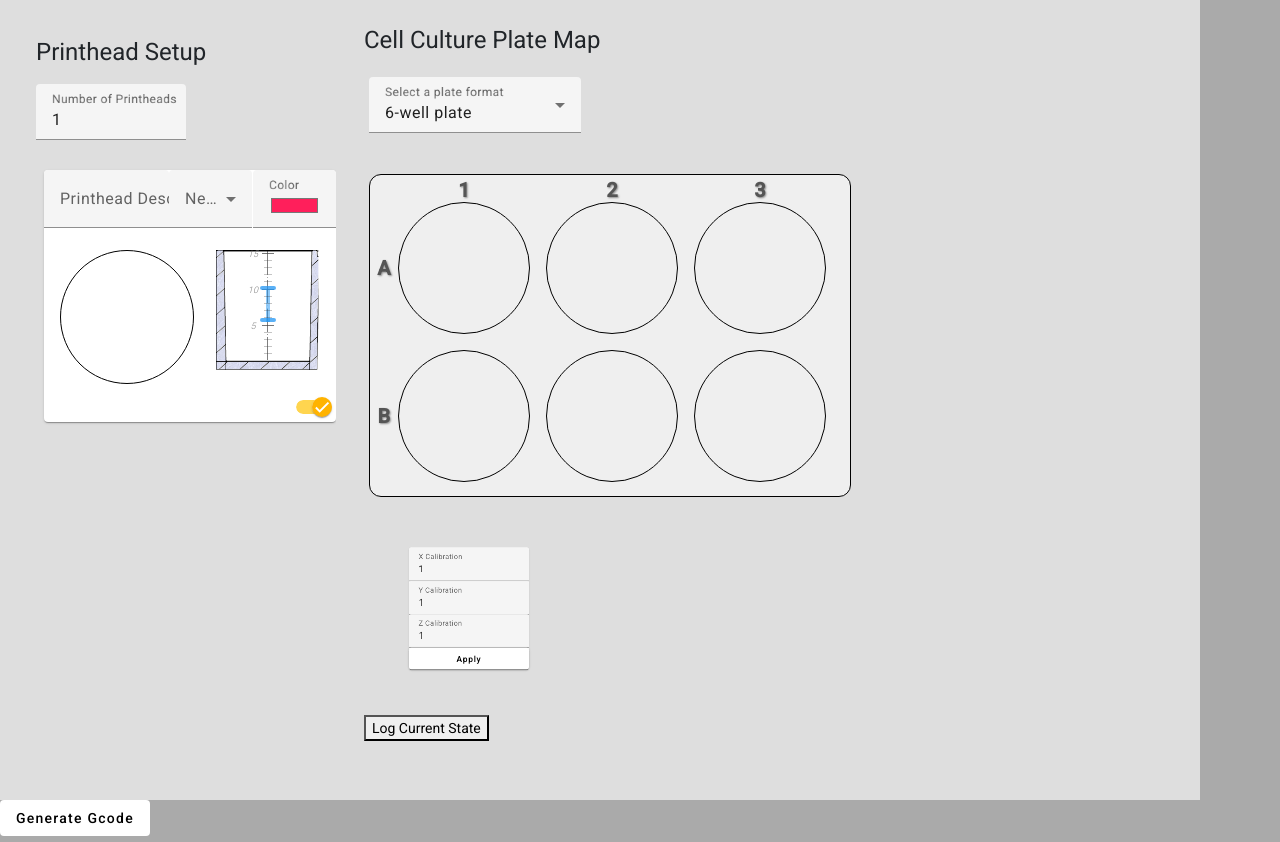
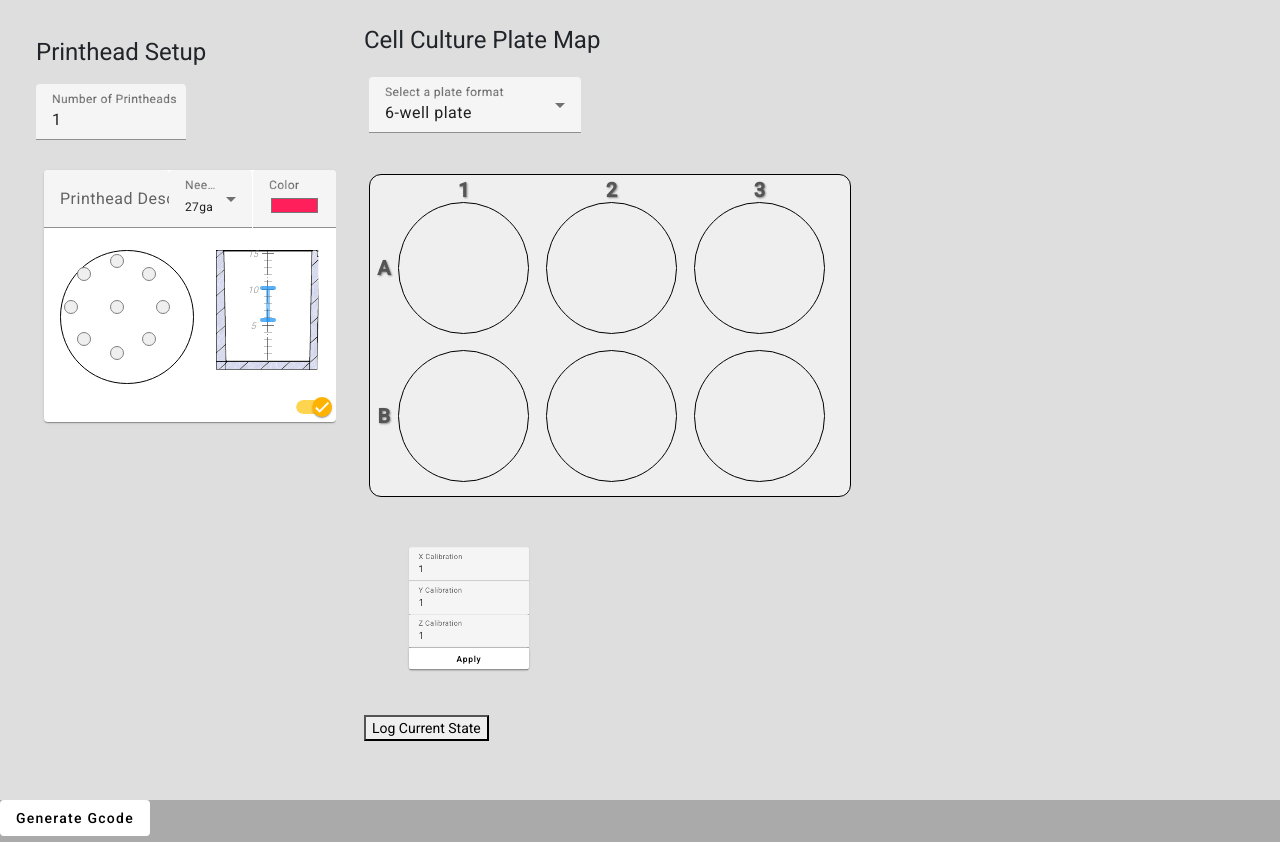
Before and after one commit to jonversusjon/bio3d-gcoder, an Angular app: page / in a window 1280 px wide. Built offline with nearby package versions, Linux system fonts and the light colour scheme.

Commit message:
kind of a mess

```diff
--- a/src/app/_services/print-head-state.service.ts
+++ b/src/app/_services/print-head-state.service.ts
@@ -27,14 +27,14 @@ import {StyleService} from "./style.service";
 export class PrintHeadStateService implements OnDestroy {
   private _printHeads = new BehaviorSubject<PrintHead[]>([]);
   printHeads$ = this._printHeads.asObservable();
+  private currentPrintHeads:PrintHead[] = [];
 
   private _printPickerSizeMM: number = 34.8;
 
-  private readonly _selectedPlate: BehaviorSubject<PlateFormat>;
   private selectedPlateSubscription!: Subscription;
-  private currentSelectedPlate!: PlateFormat;
+  private currentSelectedPlate: PlateFormat;
 
-  public customButtonToggleStyle: any;
+
   private _printPositionCoordinates = new BehaviorSubject<Coordinates[]>([]);
   public printPositionCoordinates$ = this._printPositionCoordinates.asObservable();
 
@@ -57,19 +57,16 @@ export class PrintHeadStateService implements OnDestroy {
               private plateFormatService: PlateFormatService,
               private printPositionService: PrintPositionService,
               private styleService: StyleService) {
-      this._selectedPlate = new BehaviorSubject<PlateFormat>(emptyPlateFormat());
-      this._selectedPlate.subscribe((selectedPlate: PlateFormat) => {
-        this.currentSelectedPlate = selectedPlate;
-      });
-      const defaultPlateFormat =  this.plateFormatService.plateFormats[0];
-      this.customButtonToggleStyle = this.styleService.getBaseStyle('custom-button-toggle');
+
+      const defaultPlateFormat: PlateFormat =  this.plateFormatService.plateFormats[0];
+      this.currentSelectedPlate = defaultPlateFormat;
 
       this.printPositionOriginsMM = this.printPositionService.getPrintPositionOriginsMM("print-head", defaultPlateFormat.well_sizeMM);
 
-      this.plateFormatService.selectedPlate$.subscribe((plate) => {
-      console.log('printhead state service updates selected plate');
-      // this.onSelectedPlateChange(plate);
-    });
+      this.selectedPlateSubscription = this.plateFormatService.selectedPlate$.subscribe((plate) => {
+        this.currentSelectedPlate = plate;
+        // this.onSelectedPlateChange(plate);
+      });
   }
 
   ngOnDestroy() {
@@ -77,38 +74,49 @@ export class PrintHeadStateService implements OnDestroy {
   }
 
   // Generate printheads with default values and buttons
-  generateDefaultPrintHeads(numPrintHeads: number): void {
+ loadDefaultPrintHeads(numPrintHeads: number): void {
     const printHeads: PrintHead[] = [];
 
     for (let i = 0; i < numPrintHeads; i++) {
-      const createPrintHead = this.createDefaultPrintHead();
-      createPrintHead.color = this.styleService.THEME_COLORS.defaultLightTheme[i % this.styleService.THEME_COLORS.defaultLightTheme.length];
-      printHeads.push(createPrintHead);
+      const createdPrintHead = this.createPrintHead(i);
+      printHeads.push(createdPrintHead);
     }
-
+    this.currentPrintHeads = printHeads;
     this._printHeads.next(printHeads);
   }
 
-  // Create a single printhead with default values
-  private createDefaultPrintHead(): PrintHead {
-    return emptyPrintHead();
+  onPrintHeadCountChange(numPrintHeads: number): void {
+    const currentPrintHeadCount = this.currentPrintHeads.length;
+
+    if (numPrintHeads > currentPrintHeadCount) {
+      while (this.currentPrintHeads.length < numPrintHeads) {
+        const createPrintHead = this.createPrintHead(this.currentPrintHeads.length);
+        this.currentPrintHeads.push(createPrintHead);
+      }
+    } else if (numPrintHeads < currentPrintHeadCount) {
+      while (this.currentPrintHeads.length > numPrintHeads ) {
+        this.currentPrintHeads.pop();
+      }
+    }
+
+    this._printHeads.next(this.currentPrintHeads);
   }
 
-  // Handle increase/decrease of printheads
-  updateNumPrintHeads(newNumPrintHeads: number): void {
-    const currentPrintHeads = this._printHeads.value;
-    const currentNumPrintHeads = currentPrintHeads.length;
+  private createPrintHead(printHeadIndex: number): PrintHead {
+    console.log('createPrintHead thinks well diam: ', this.currentSelectedPlate.well_sizeMM);
+    const newPrintHead: PrintHead = emptyPrintHead();
+    newPrintHead.printHeadIndex = printHeadIndex;
+    newPrintHead.color = this.styleService.THEME_COLORS.defaultLightTheme[printHeadIndex % this.styleService.THEME_COLORS.defaultLightTheme.length];
 
-    if (newNumPrintHeads > currentNumPrintHeads) {
-      for (let i = currentNumPrintHeads; i < newNumPrintHeads; i++) {
-        currentPrintHeads.push(this.createDefaultPrintHead());
-      }
-    } else if (newNumPrintHeads < currentNumPrintHeads) {
-      currentPrintHeads.splice(newNumPrintHeads);
-    }
+    console.log('Calling loadPrintPositionButtons with args:', 'print-head', this.currentSelectedPlate.well_sizeMM, this.needles[0].odMM);
+    newPrintHead.printPositionButtons = this.printPositionService.loadPrintPositionButtons(
+      'print-head',
+      this.currentSelectedPlate.well_sizeMM,
+      this.needles[0].odMM);
 
-    this._printHeads.next(currentPrintHeads);
+    return newPrintHead;
   }
+
 
   // Toggle print position button's status
   toggleButtonStatus(printHeadIndex: number, buttonIndex: number): void {
@@ -151,6 +159,7 @@ export class PrintHeadStateService implements OnDestroy {
 
       // Assuming the function `resizePrintPositionButtons` is already implemented
       // to resize print position buttons based on the needle outer diameter.
+      console.log('resizePrintPositionButtons called with selectedPrintHead.printHeadIndex: ', selectedPrintHead.printHeadIndex, ' newNeedle.odMM: ', newNeedle.odMM);
       this.resizePrintPositionButtons(selectedPrintHead.printHeadIndex, newNeedle.odMM);
       this._printHeads.next(currentPrintHeads);
     } else {
@@ -162,19 +171,17 @@ export class PrintHeadStateService implements OnDestroy {
     const printPickerDiamMM = 5; // Replace this with the actual value
     const currentPrintHeads = this._printHeads.value;
 
-    if (this._selectedPlate && currentPrintHeads[printHeadIndex]) {
+    if (this.currentSelectedPlate && currentPrintHeads[printHeadIndex]) {
       const scaleFactor =  (printPickerDiamMM / this.currentSelectedPlate.well_sizeMM);
 
       const selectedPrintHead = currentPrintHeads[printHeadIndex];
       selectedPrintHead.printPositionButtons.forEach(button => {
-        button.style = {
-          ...button.style,
-          width: `${newNeedleOdMM * scaleFactor}px`
-        };      });
+        button.widthPX = newNeedleOdMM * scaleFactor
+      });
 
       this._printHeads.next(currentPrintHeads);
     } else {
-      if (!this._selectedPlate) {
+      if (!this.currentSelectedPlate) {
         console.error('No selected plate found');
       } else {
         console.error(`Invalid printHeadIndex: ${printHeadIndex}`);
@@ -192,10 +199,7 @@ export class PrintHeadStateService implements OnDestroy {
 
       // Update the active state color of print position buttons
       selectedPrintHead.printPositionButtons.forEach(button => {
-        button.style =
-          {...button.style,
-          color: newColor}
-        ;
+        button.color = newColor
       });
 
       this._printHeads.next(currentPrintHeads);
--- a/src/app/_services/print-position.service.ts
+++ b/src/app/_services/print-position.service.ts
@@ -17,37 +17,50 @@ print positions inside the printHead and the plate map
 import {Injectable} from "@angular/core";
 import {Coordinates, emptyCoordinates} from "../../types/Coordinates";
 import {ScreenUtils} from "./screen-utils";
+import {PrintHeadButton, emptyPrintHeadButton} from "../../types/PrintHeadButton";
+import {PlateFormatService} from "./plate-format.service";
+import {StyleService} from "./style.service";
 
 @Injectable({
   providedIn: 'root',
 })
 
-
 export class PrintPositionService {
   // constants //
   PRINT_POSITIONS_COUNT: number = 9; // One central print position surrounded by a ring of 8 print positions
   PRINT_PICKER_DIAM_MM: number = 34.8; // the print picker size in PX doesn't change but relative needle sizes are represented based on this
+  public customButtonToggleStyle: any;
+  private printPositionButtonOriginsMM = {}
 
   // class variables //
   private printPositionAngles: number[] = Array.from({length: this.PRINT_POSITIONS_COUNT - 1}, (_, i) => i / (this.PRINT_POSITIONS_COUNT - 1) * 2 * Math.PI);
-  constructor(private screenUtils: ScreenUtils) {}
+  constructor(private screenUtils: ScreenUtils,
+              private plateFormatService: PlateFormatService,
+              private styleService: StyleService) {
+    this.customButtonToggleStyle = this.styleService.getBaseStyle('custom-button-toggle');
 
-  getButtonWidthMM(forWhichElement: 'plate-map' | 'print-head', needleOdMM: number, selectedPlateWellDiamMM?: number) {
+  }
+
+  // private updatePrintPositionButtonOrigins() {
+  //   // this needs to run anytime there is a change to the selected plate
+  //   const printHeadPrintPositionButtonOriginsMM:Coordinates[] = this.getPrintPositionOriginsMM('print-head', this.currentSelectedPlate.well_sizeMM)
+  //
+  //   const plateMapPrintPositionButtonOriginsMM: Coordinates[]= []
+  //
+  //   this.printPositionButtonOriginsMM = {
+  //     'print-head':printHeadPrintPositionButtonOriginsMM,
+  //     'pate-map':plateMapPrintPositionButtonOriginsMM,
+  //   }
+  //
+  // }
+
+  getButtonWidthMM(forWhichElement: 'plate-map' | 'print-head', selectedPlateWellDiamMM: number, needleOdMM: number) {
     switch (forWhichElement) {
       case 'plate-map':
         return needleOdMM;
       case 'print-head':
-        if(selectedPlateWellDiamMM) {
-          // console.log('getButtonWidthMM: needleOdMM:', needleOdMM, 'plateMapWellDiamMM:', selectedPlateWellDiamMM);
           const scalar = selectedPlateWellDiamMM / this.PRINT_PICKER_DIAM_MM;
-          // console.log('getButtonWidthMM returning: ', (needleOdMM / scalar));
-          // console.trace();
           return needleOdMM / scalar;
-
-        } else {
-          console.warn("print-position-service couldn't calculate button width; selected plate well diam (MM) not received;");
-          return 0;
-        }
       default:
         console.warn("print-position-service couldn't calculate button width; for which element did not equal 'plate-map' or 'print-head'");
         return 0;
@@ -102,6 +115,33 @@ export class PrintPositionService {
       return [];
     }
   }
+    loadPrintPositionButtons(forWhichElement: 'plate-map' | 'print-head',
+                             selectedPlateWellDiamMM: number,
+                             needleOdMM: number,
+                             adj_x = 0, adj_y = 0): PrintHeadButton[] {
+      const printPositionOriginsMM = this.getPrintPositionOriginsMM(forWhichElement, selectedPlateWellDiamMM, adj_x, adj_y);
+      const buttons = printPositionOriginsMM.map(coordinates => {
+        const button = emptyPrintHeadButton();
+        const buttonWidthMM = this.getButtonWidthMM(forWhichElement, selectedPlateWellDiamMM, needleOdMM);
+        const message = "buttonWidth is " + buttonWidthMM.toString() + " MM";
+
+        const calculatedButtonWidthPX = this.toPX(buttonWidthMM, message);
+        const buttonWidthPX = calculatedButtonWidthPX < 9 ? 9 : calculatedButtonWidthPX;
+        const leftPX = this.toPX(coordinates.x - buttonWidthPX / 2);
+        const topPX = this.toPX(coordinates.y - buttonWidthPX / 2);
+        button.leftPX = leftPX;
+        button.topPX = topPX;
+        button.widthPX = buttonWidthPX;
+
+        return button;
+      });
+
+      return buttons;
+  }
+
+  toPX(size_in_mm: number, message?: string) {
+    return this.screenUtils.convertMMToPX(size_in_mm, message);
+  }
 
 
 }
--- a/src/app/_services/screen-utils.ts
+++ b/src/app/_services/screen-utils.ts
@@ -4,11 +4,15 @@ import { Injectable } from '@angular/core';
 export class ScreenUtils {
   private ppi: number | undefined;
 
-  convertMMToPX(mm: number): number {
-    const scalar = 1.0;
-    const inches = mm / 25.4;
-    const PX = inches * this.getPPI() * scalar;
-    return Math.round(PX);
+  convertMMToPX(mm: number, message?: string): number {
+    const scalar = 3.78; // this is px/mm
+    // const inches = mm / 25.4;
+    // const PX = inches * this.getPPI() * scalar;
+    const PX = mm * scalar;
+    if(message) {
+      console.log('convertMMToPX message: ', message, ' PX: ', PX);
+    }
+    return PX;
   }
 
   getPPI(): number {
--- a/src/app/_services/style.service.ts
+++ b/src/app/_services/style.service.ts
@@ -9,14 +9,20 @@ export class StyleService {
     'defaultLightTheme' : ['#FF1F5B','#00CD6C','#009ADE','#AF58BA','#FFC61E','#F28522','#A0B1BA','#A6761D'],
   }
 
-
   private _baseStyles: { [key: string]: any } = {
-    'custom-button-toggle': {
-      'position': 'absolute',
-      'border-radius': '50%',
-      'border': '1px solid black',
-      'aspect-ratio': '1 / 1',
-      'box-sizing': 'content-box'
+    'well': {
+      position: 'absolute',
+      borderRadius: '50%',
+      border: '1px solid black',
+      aspectRatio: '1 / 1',
+      boxSizing: 'content-box',
+    },
+    'print-position-button': {
+      position: 'absolute',
+      borderRadius: '50%',
+      border: '1px solid grey',
+      aspectRatio: '1 / 1',
+      boxSizing: 'border-box'
     },
       'plate-headers': {
         display: 'block',
@@ -26,8 +32,8 @@ export class StyleService {
         marginTop: '0.25em',
         fontSize: '20px',
         fontWeight: 'bold',
-        'color': '#555',
-        'textShadow': '1px 1px 2px rgba(0,0,0,0.4)',
+        color: '#555',
+        textShadow: '1px 1px 2px rgba(0,0,0,0.4)',
         backgroundClip: 'text',
       }
 
--- a/src/app/_services/wells-state.service.ts
+++ b/src/app/_services/wells-state.service.ts
@@ -92,7 +92,9 @@ export class WellsStateService {
               selected: false,
               originPX: { x: 0, y: 0 },
               originMM: { x: 0, y: 0 },
-              style: {},
+              topPX:0,
+              leftPX:0,
+              widthPX:0,
               elementType: 'PrintHeadButton'
             })),
             style: {
--- a/src/app/app.component.css
+++ b/src/app/app.component.css
@@ -4,5 +4,4 @@
   padding: 24px;
   background-color: #dedede;
   height:100%;
-  max-width:1200px;
 }
--- a/src/app/plate-map/plate-map.component.ts
+++ b/src/app/plate-map/plate-map.component.ts
@@ -48,8 +48,8 @@ export class PlateMapComponent implements OnInit, AfterViewInit, OnDestroy {
   selectedPlate!: PlateFormat;
   prevSelectedPlate!: PlateFormat;
 
-  plateHeight = 85.4; // mm
-  plateWidth = 127.6; //mm
+  plateHeight = 85.4; // mm = 323px;
+  plateWidth = 127.6; //mm = 482px => 3.777px/mm
   plateHeightPX = this.toPX(this.plateHeight);
   plateWidthPX = this.toPX(this.plateWidth);
 
@@ -110,11 +110,12 @@ export class PlateMapComponent implements OnInit, AfterViewInit, OnDestroy {
   }
 
   onGetPrintHeadChanges(printHeads: PrintHead[]) {
-    this.printPositionOriginsMM = [];
-    for(let printHead of printHeads) {
-      this.printPositionOriginsMM.push(this.printPositionService.getPrintPositionOriginsMM('plate-map', this.selectedPlate.well_sizeMM));
+    if(printHeads.length > 0) {
+      this.printPositionOriginsMM = [];
+      for (let printHead of printHeads) {
+        this.printPositionOriginsMM.push(this.printPositionService.getPrintPositionOriginsMM('plate-map', this.selectedPlate.well_sizeMM));
+      }
     }
-
   }
 
   initializeSelectedPlate(plateMap: PlateMap) {
@@ -209,7 +210,8 @@ export class PlateMapComponent implements OnInit, AfterViewInit, OnDestroy {
 
   getPrintPositionButtonWidthPX(needleOdMM: number) {
     const plateMapWellDiamMM = this.selectedPlate.well_sizeMM;
-    return this.toPX(this.printPositionService.getButtonWidthMM('plate-map', needleOdMM, plateMapWellDiamMM));
+    console.log('plate-map-component plateMapWellDiamMM: ', plateMapWellDiamMM);
+    return this.toPX(this.printPositionService.getButtonWidthMM('plate-map', plateMapWellDiamMM, needleOdMM));
   }
   getButtonLeftPX(buttonOrigins: Coordinates[], printHeadButtonPosition: number) {
     const buttonLeftMM = this.printPositionService.getButtonLeftMM(buttonOrigins, printHeadButtonPosition);
--- a/src/app/printhead-component/printhead.component.html
+++ b/src/app/printhead-component/printhead.component.html
@@ -6,7 +6,7 @@
 
 <div class="grid-list-container">
   <div class="flex-container" style="justify-content: center; padding-right: 0; padding-left: 0;">
-    <div *ngFor="let printhead of printHeads; let printHeadIndex = index" class="flex-item">
+    <div *ngFor="let printhead of printHeads;" class="flex-item">
       <mat-card [ngClass]="{'disabled': !printhead.active}">
 
         <mat-card-title>
@@ -34,13 +34,10 @@
             <div class="print-position-picker grid-item"
                  [ngStyle]="getStylePrintPositionPicker(printhead)">
               <ng-container *ngFor="let printHeadButton of printhead.printPositionButtons; let j = index">
-                <mat-button-toggle
-                  (click)="togglePrintHeadButton(printhead, printHeadButton)"
-                  [checked]="printHeadButton.selected"
-                  class="print-position-picker-position-button custom-button-toggle"
-                  [ngStyle]="printHeadButton.style"
-                ></mat-button-toggle>
-                <!--                  [ngStyle]="getStylePrintPositionButton(printHeadButton.position, printHeadButton.style, 'scale-upbv')"-->
+                <button [ngStyle]="getStylePrintPositionButton(printhead, j)"
+                        (click)="togglePrintHeadButton(printhead, printHeadButton)"
+                ></button>
+
               </ng-container>
             </div>
           </div>
--- a/src/app/printhead-component/printhead.component.ts
+++ b/src/app/printhead-component/printhead.component.ts
@@ -9,13 +9,13 @@ import { ScreenUtils } from "../_services/screen-utils";
 import { PrintHeadStateService } from "../_services/print-head-state.service"
 import { PrintHead } from "../../types/PrintHead";
 import { PrintHeadButton } from "../../types/PrintHeadButton";
-import {Coordinates} from "../../types/Coordinates";
 import {Needle} from "../../types/Needle";
 import {StyleService} from "../_services/style.service";
 import { PlateFormatService } from "../_services/plate-format.service";
 import {MatSlideToggleChange} from "@angular/material/slide-toggle";
 import {PrintPositionService} from "../_services/print-position.service";
-import {BehaviorSubject, Subscription} from "rxjs";
+import {Subscription} from "rxjs";
+import {Coordinates} from "../../types/Coordinates";
 
 @Component({
   selector: 'app-printhead-component',
@@ -36,6 +36,12 @@ export class PrintheadComponent implements OnInit, OnDestroy, OnChanges, DoCheck
 
   activeToggle: boolean = false;
 
+  printPositionButtonBaseStyle = {};
+  printPositionButtonTopsPX:number[] = [];
+  printPositionButtonLeftsPX:number[] = [];
+  printPositionButtonWidthPX: number = 9;
+
+  printPositionOriginsMM:Coordinates[] = []
   constructor(
     private screenUtils: ScreenUtils,
     private printHeadStateService: PrintHeadStateService,
@@ -53,10 +59,10 @@ export class PrintheadComponent implements OnInit, OnDestroy, OnChanges, DoCheck
     this.subscriptions.push(
       this.printHeadStateService.printHeads$.subscribe((printHeads: PrintHead[]) => {
         this.printHeads = printHeads;
-        // ...
       })
     );
-
+    this.printPositionButtonBaseStyle = this.styleService.getBaseStyle('print-position-button');
+    this.printPositionOriginsMM = this.printPositionService.getPrintPositionOriginsMM('print-head', this.plateFormatService.getPlateFormats()[0].well_sizeMM)
     this.needles = this.printHeadStateService.needles;
   }
 
@@ -64,10 +70,8 @@ export class PrintheadComponent implements OnInit, OnDestroy, OnChanges, DoCheck
     this.printHeadStateService.printHeads$.subscribe(printHeads => {
       console.log('printhead-component notified of printheads change');
       this.printHeads = printHeads;
+      console.log('this.printHeads: ', this.printHeads);
     });
-    this.printHeadStateService.generateDefaultPrintHeads(1);
-    this.printHeadStateService.updateNeedle(this.printHeads[0].printHeadIndex, this.needles[0]);
-
   }
 
   ngOnChanges(changes: SimpleChanges): void {
@@ -92,8 +96,16 @@ export class PrintheadComponent implements OnInit, OnDestroy, OnChanges, DoCheck
   }
 
 
-  onGetSelectedPlateChange(selectPlate: PlateFormat) {
-    this.updateAllPrintHeadButtonSizes(this.printHeads);
+  onGetSelectedPlateChange(selectedPlate: PlateFormat) {
+    if(this.printHeads.length < 1) {
+      this.printHeadStateService.loadDefaultPrintHeads(1);
+      this.printHeadStateService.updateNeedle(this.printHeads[0].printHeadIndex, this.needles[0]);
+      for(let printHead of this.printHeads) {
+        this.updateButtonsSize(printHead, selectedPlate.well_sizeMM, printHead.needle.odMM);
+      }
+    }
+
+    // this.updateAllPrintHeadButtonSizes(this.printHeads);
   }
 
   onActiveToggleChange(printHead: PrintHead, event: MatSlideToggleChange) {
@@ -112,38 +124,45 @@ export class PrintheadComponent implements OnInit, OnDestroy, OnChanges, DoCheck
 
   onNeedleChange(printHead: PrintHead, needle: Needle) {
     this.printHeadStateService.updateNeedle(printHead.printHeadIndex, needle);
-    this.updateAllPrintHeadButtonSizes([printHead]);
-  }
-  updateAllPrintHeadButtonSizes(printHeads: PrintHead[]) {
-    if(this._selectedPlate) {
-      for (const printHead of printHeads) {
-        const printPositionSizeMM = this.printPositionService.getButtonWidthMM(
-          "print-head", printHead.needle.odMM, this._selectedPlate?.well_sizeMM)
-
-        const radius = printPositionSizeMM/2;
-        const printPositionOriginsMM = this.printPositionService.getPrintPositionOriginsMM(
-          "print-head", this._selectedPlate?.well_sizeMM, -radius, -radius)
-
-        for (const button of printHead.printPositionButtons) {
-          // const newPrintPositionButonStyle = this.getMergedPrintPositionStyles(this.printPositionOriginsMM, button.position, printPositionSizeMM);
-          // button.style = newPrintPositionButonStyle;
-        }
-      }
-    } else {
-      console.warn("Printhead component unable to update all printHead button sizes; no selected plate;");
-    }
   }
 
-  onPrintHeadCountChange() {
-    console.log('onPrintHeadHeadCountChange triggered');
-    this.printHeadStateService.generateDefaultPrintHeads(this.printHeadCountInput);
-    this.updateAllPrintHeadButtonSizes(this.printHeads);
+  updateButtonsSize(printHead: PrintHead, plateMapWellSize: number, needleOdMM: number) {
+    // Calculate the new button width, top, and width based on the needle selection
+    const printPositionButtonWidthMM = this.printPositionService.getButtonWidthMM(
+      'print-head', this._selectedPlate.well_sizeMM, printHead.needle.odMM);
+    const calculatedButtonWidthPX = this.toPX(printPositionButtonWidthMM);
+    this.printPositionButtonWidthPX = calculatedButtonWidthPX < 9 ? 9 : calculatedButtonWidthPX;
+    this.printPositionButtonLeftsPX = this.printPositionOriginsMM.map(coordinate => this.toPX(coordinate.x - this.printPositionButtonWidthPX / 2));
+    this.printPositionButtonTopsPX = this.printPositionOriginsMM.map(coordinate => this.toPX(coordinate.y - this.printPositionButtonWidthPX/2));
   }
 
-  toPX(size_in_mm:number, scale=1) {
-    if(scale && scale != 1) {
-      size_in_mm = size_in_mm * scale;
-    }
+  // updateAllPrintHeadButtonSizes(printHeads: PrintHead[]) {
+  //   console.log('printhead.component this._selectedPlate.well_sizeMM: ', this._selectedPlate.well_sizeMM);
+  //   if(this._selectedPlate) {
+  //     for (const printHead of printHeads) {
+  //       const printPositionSizeMM = this.printPositionService.getButtonWidthMM(
+  //         "print-head", this._selectedPlate?.well_sizeMM, printHead.needle.odMM);
+  //
+  //       const radius = printPositionSizeMM/2;
+  //       const printPositionOriginsMM = this.printPositionService.getPrintPositionOriginsMM(
+  //         "print-head", this._selectedPlate?.well_sizeMM, -radius, -radius)
+  //
+  //       for (const button of printHead.printPositionButtons) {
+  //         // const newPrintPositionButonStyle = this.getMergedPrintPositionStyles(this.printPositionOriginsMM, button.position, printPositionSizeMM);
+  //         // button.style = newPrintPositionButonStyle;
+  //       }
+  //     }
+  //   } else {
+  //     console.warn("Printhead component unable to update all printHead button sizes; no selected plate;");
+  //   }
+  // }
+
+  onPrintHeadCountChange() {
+    this.printHeadStateService.onPrintHeadCountChange(this.printHeadCountInput);
+    // this.updateAllPrintHeadButtonSizes(this.printHeads);
+  }
+
+  toPX(size_in_mm:number): number {
     return this.screenUtils.convertMMToPX(size_in_mm);
   }
 
@@ -154,12 +173,21 @@ export class PrintheadComponent implements OnInit, OnDestroy, OnChanges, DoCheck
   getStylePrintPositionPicker(printHead: PrintHead) {
     const mergedPrintPickerStyle =
       {
-        ...this.styleService.getBaseStyle('custom-button-toggle'),
+        ...this.styleService.getBaseStyle('well'),
         'width': (this.getPrintPickerWidthPX(printHead)) + 'px',
         'bottom-margin': '8px'
       }
     return mergedPrintPickerStyle;
   }
 
-
+  getStylePrintPositionButton(printHead: PrintHead, buttonIndex: number) {
+    const baseStyle = this.styleService.getBaseStyle('print-position-button');
+    const buttonStyle =
+      {...baseStyle,
+        'width': this.printPositionButtonWidthPX + 'px',
+        'top': this.printPositionButtonTopsPX[buttonIndex] + 'px',
+        'left': this.printPositionButtonLeftsPX[buttonIndex] + 'px'
+      }
+      return buttonStyle;
+  }
 }
```
Also changed, not shown: src/app/_services/plate-format.service.ts (+12 -2 lines), src/app/printhead-component/printhead.component.css (+9 -0 lines), src/types/PrintHeadButton.ts (+8 -2 lines).
